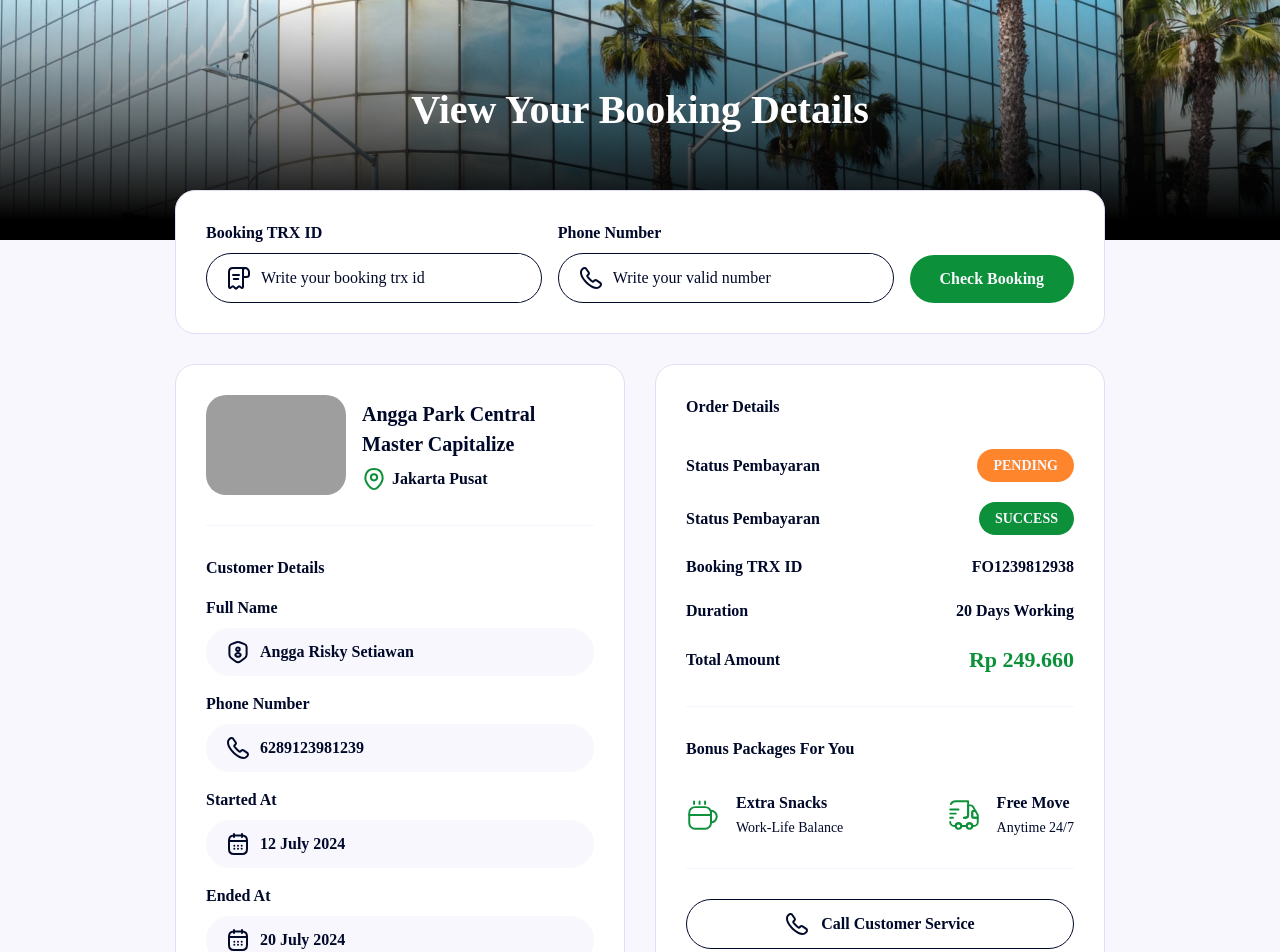
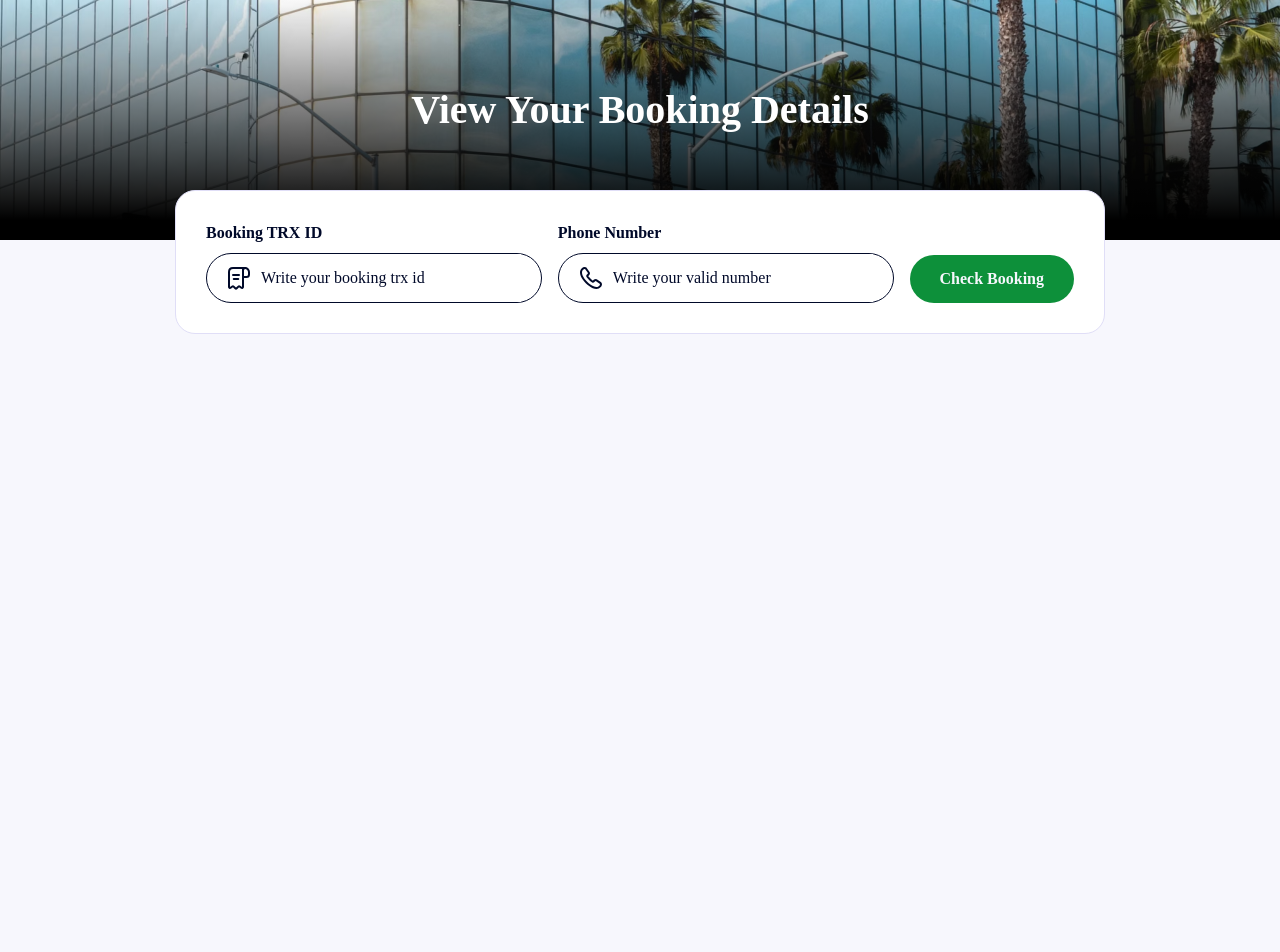
Before and after one commit to bagasriatmaputera/office_rent_fe, a React (Vite) app: page /check-booking in a window 1280 px wide. Shown: the top 952 px of the page. After the commit the page ends 800 px from the top, so only its background shows below. Built offline with nearby package versions, Linux system fonts and the light colour scheme; grey boxes are pictures that could not be loaded; the HTML template or start-up script is replaced by a standard one.

Commit message:
update ViewBookPage

```diff
--- a/src/pages/CheckBooking.tsx
+++ b/src/pages/CheckBooking.tsx
@@ -1,11 +1,15 @@
 import axios from "axios";
 import React, { useState } from "react";
+import type { BookingTransaction } from "../types/types";
 
 export default function CheckBooking() {
     const [formData, setFormData] = useState({
         booking_trx_id: '',
         phone_number: ''
     });
+
+    const baseURL = 'http://localhost/officeRentWebBE/public/storage/'
+    const [bookingTransaction, setBookingTrasaction] = useState<BookingTransaction | null>(null)
     const [loading, setLoading] = useState(false);
     const [error, setError] = useState<string | null>(null)
     const [isLoading, setIsLoading] = useState(false)
@@ -17,6 +21,13 @@ export default function CheckBooking() {
         })
     };
 
+    if (loading) {
+        return <p>Loading...</p>
+    }
+    if (error) {
+        return <p>Erorr: {error}</p>
+    }
+
     const handleSubmit = async (e: React.FormEvent) => {
         e.preventDefault();
         try {
@@ -27,13 +38,11 @@ export default function CheckBooking() {
                     'x-api-key': 'qwe23asd456#fsd$'
                 }
             });
-            console.log('Submit:', res)
+            console.log('BookingTransaction:', res.data.data)
             setLoading(true)
             setIsLoading(true)
-            setFormData({
-                booking_trx_id: '',
-                phone_number: ''
-            })
+            setBookingTrasaction(res.data.data)
+
         } catch (error: unknown) {
             if (axios.isAxiosError(error)) {
                 setError(error.response?.data?.message || error.message);
@@ -120,19 +129,20 @@ export default function CheckBooking() {
                         <span className="text-nowrap">{isLoading ? 'loading' : 'Check Booking'}</span>
                     </button>
                 </form>
+                {bookingTransaction && (
                     <div id="Result" className="grid grid-cols-2 gap-[30px]">
                         <div className="flex flex-col h-fit shrink-0 rounded-[20px] border border-[#E0DEF7] p-[30px] gap-[30px] bg-white">
                             <div className="flex items-center gap-4">
                                 <div className="flex shrink-0 w-[140px] h-[100px] rounded-[20px] overflow-hidden">
                                     <img
-                                    src="public/images/thumbnails/thumbnail-details-4.png"
+                                        src={`${baseURL}/${bookingTransaction.office.thumbnail}`}
                                         className="w-full h-full object-cover"
                                         alt="thumbnail"
                                     />
                                 </div>
                                 <div className="flex flex-col gap-2">
                                     <p className="font-bold text-xl leading-[30px]">
-                                    Angga Park Central <br /> Master Capitalize
+                                        {bookingTransaction.office.name}
                                     </p>
                                     <div className="flex items-center gap-[6px]">
                                         <img
@@ -140,7 +150,7 @@ export default function CheckBooking() {
                                             className="w-6 h-6"
                                             alt="icon"
                                         />
-                                    <p className="font-semibold">Jakarta Pusat</p>
+                                        <p className="font-semibold">{bookingTransaction.office.name}</p>
                                     </div>
                                 </div>
                             </div>
@@ -155,7 +165,7 @@ export default function CheckBooking() {
                                             className="w-6 h-6"
                                             alt="icon"
                                         />
-                                    <p className="font-semibold">Angga Risky Setiawan</p>
+                                        <p className="font-semibold">{bookingTransaction.name}</p>
                                     </div>
                                 </div>
                                 <div className="flex flex-col gap-2">
@@ -168,7 +178,7 @@ export default function CheckBooking() {
                                             className="w-6 h-6"
                                             alt="icon"
                                         />
-                                    <p className="font-semibold">6289123981239</p>
+                                        <p className="font-semibold">{bookingTransaction.phone_number}</p>
                                     </div>
                                 </div>
                                 <div className="flex flex-col gap-2">
@@ -181,7 +191,7 @@ export default function CheckBooking() {
                                             className="w-6 h-6"
                                             alt="icon"
                                         />
-                                    <p className="font-semibold">12 July 2024</p>
+                                        <p className="font-semibold">{bookingTransaction.started_at}</p>
                                     </div>
                                 </div>
                                 <div className="flex flex-col gap-2">
@@ -194,7 +204,7 @@ export default function CheckBooking() {
                                             className="w-6 h-6"
                                             alt="icon"
                                         />
-                                    <p className="font-semibold">20 July 2024</p>
+                                        <p className="font-semibold">{bookingTransaction.ended_at}</p>
                                     </div>
                                 </div>
                             </div>
@@ -213,30 +223,29 @@ export default function CheckBooking() {
                         <div className="flex flex-col h-fit shrink-0 rounded-[20px] border border-[#E0DEF7] p-[30px] gap-[30px] bg-white">
                             <h2 className="font-bold">Order Details</h2>
                             <div className="flex flex-col gap-5">
-                            <div className="flex items-center justify-between">
+                                {!bookingTransaction.is_paid ? <div className="flex items-center justify-between">
                                     <p className="font-semibold">Status Pembayaran</p>
                                     <p className="rounded-full w-fit p-[6px_16px] bg-[#FF852D] font-bold text-sm leading-[21px] text-[#F7F7FD]">
                                         PENDING
                                     </p>
-                            </div>
-                            <div className="flex items-center justify-between">
+                                </div> : <div className="flex items-center justify-between">
                                     <p className="font-semibold">Status Pembayaran</p>
                                     <p className="rounded-full w-fit p-[6px_16px] bg-[#0D903A] font-bold text-sm leading-[21px] text-[#F7F7FD]">
                                         SUCCESS
                                     </p>
-                            </div>
+                                </div>}
                                 <div className="flex items-center justify-between">
                                     <p className="font-semibold">Booking TRX ID</p>
-                                <p className="font-bold">FO1239812938</p>
+                                    <p className="font-bold">{bookingTransaction.booking_trx}</p>
                                 </div>
                                 <div className="flex items-center justify-between">
                                     <p className="font-semibold">Duration</p>
-                                <p className="font-bold">20 Days Working</p>
+                                    <p className="font-bold">{bookingTransaction.duration} Days Working</p>
                                 </div>
                                 <div className="flex items-center justify-between">
                                     <p className="font-semibold">Total Amount</p>
                                     <p className="font-bold text-[22px] leading-[33px] text-[#0D903A]">
-                                    Rp 249.660
+                                        Rp {bookingTransaction.total_amount.toLocaleString('IDR')}
                                     </p>
                                 </div>
                             </div>
@@ -280,6 +289,7 @@ export default function CheckBooking() {
                             </a>
                         </div>
                     </div>
+                )}
             </section>
         </>
     );
```
Lines whose indentation alone changed are shown as unchanged.
